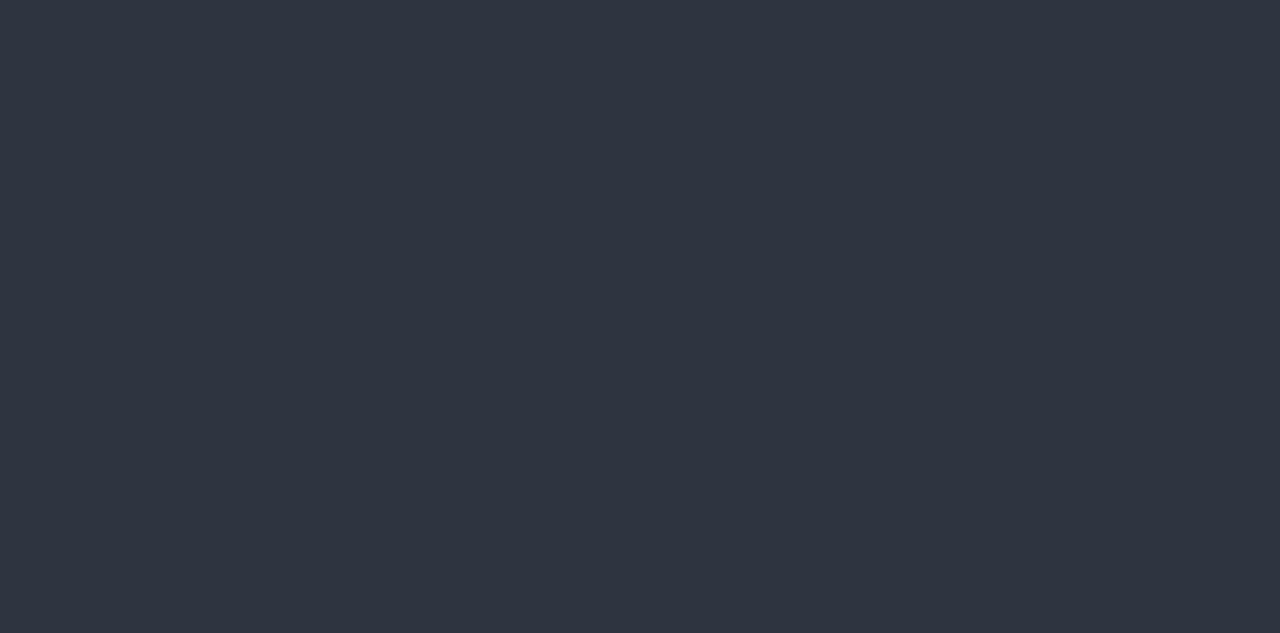
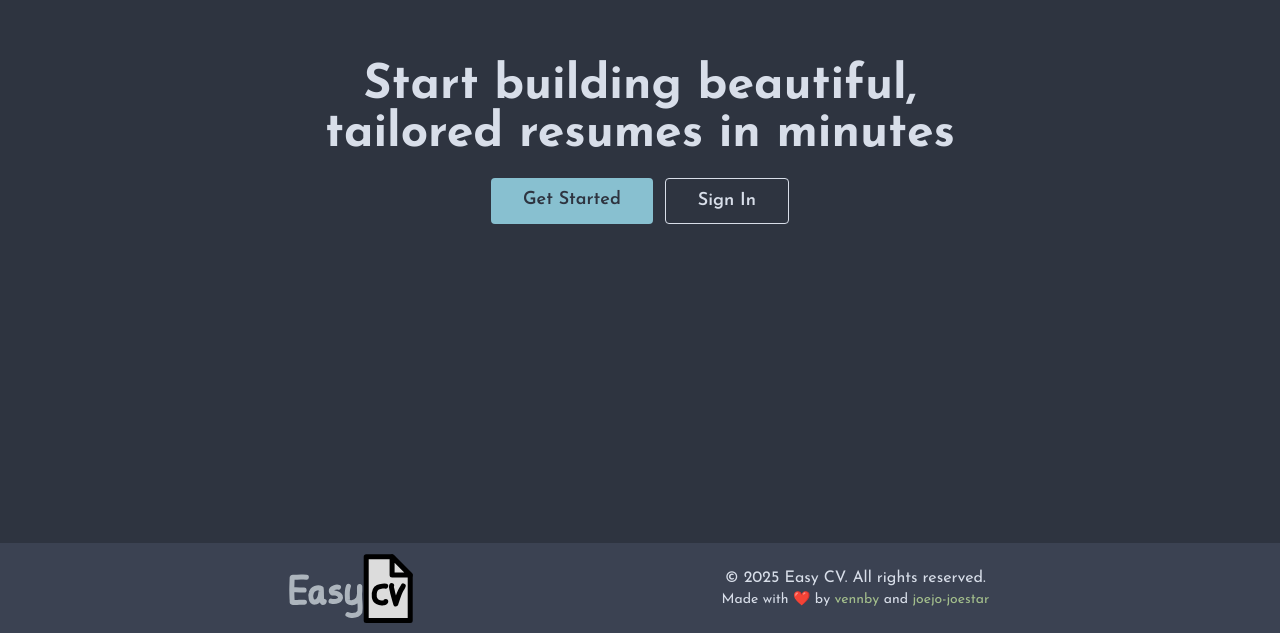
Before and after one commit to joejo-joestar/easy-cv-frontend, a React (Vite) app: page / in a window 1280 px wide. Shown: the part 1857-2490 px from the top of the page. Before the commit the page ends 1600 px from the top, so only its background shows below. Built offline with nearby package versions, Linux system fonts and the light colour scheme.

Commit message:
added a cta section

```diff
--- a/src/pages/Home/index.tsx
+++ b/src/pages/Home/index.tsx
@@ -6,6 +6,7 @@ import {
 import Logo from "../../assets/logo-full.svg";
 import { LinkButton } from "../../components/LinkButton";
 import { FontAwesomeIcon } from "@fortawesome/react-fontawesome";
+import { Footer } from "../../components/Footer";
 
 export const Home = () => {
   return (
@@ -44,6 +45,16 @@ export const Home = () => {
           </span>
         </div>
       </section>
+      <section className="flex flex-col items-center justify-center h-screen gap-5 text-center">
+        <h1 className="text-5xl font-black max-w-1/2">
+          Start building beautiful, tailored resumes in minutes
+        </h1>
+        <div className="flex flex-row gap-3">
+          <LinkButton to="/register" name="Get Started" />
+          <LinkButton to="/login" name="Sign In" secondary />
+        </div>
+      </section>
+      <Footer />
     </>
   );
 };
```
